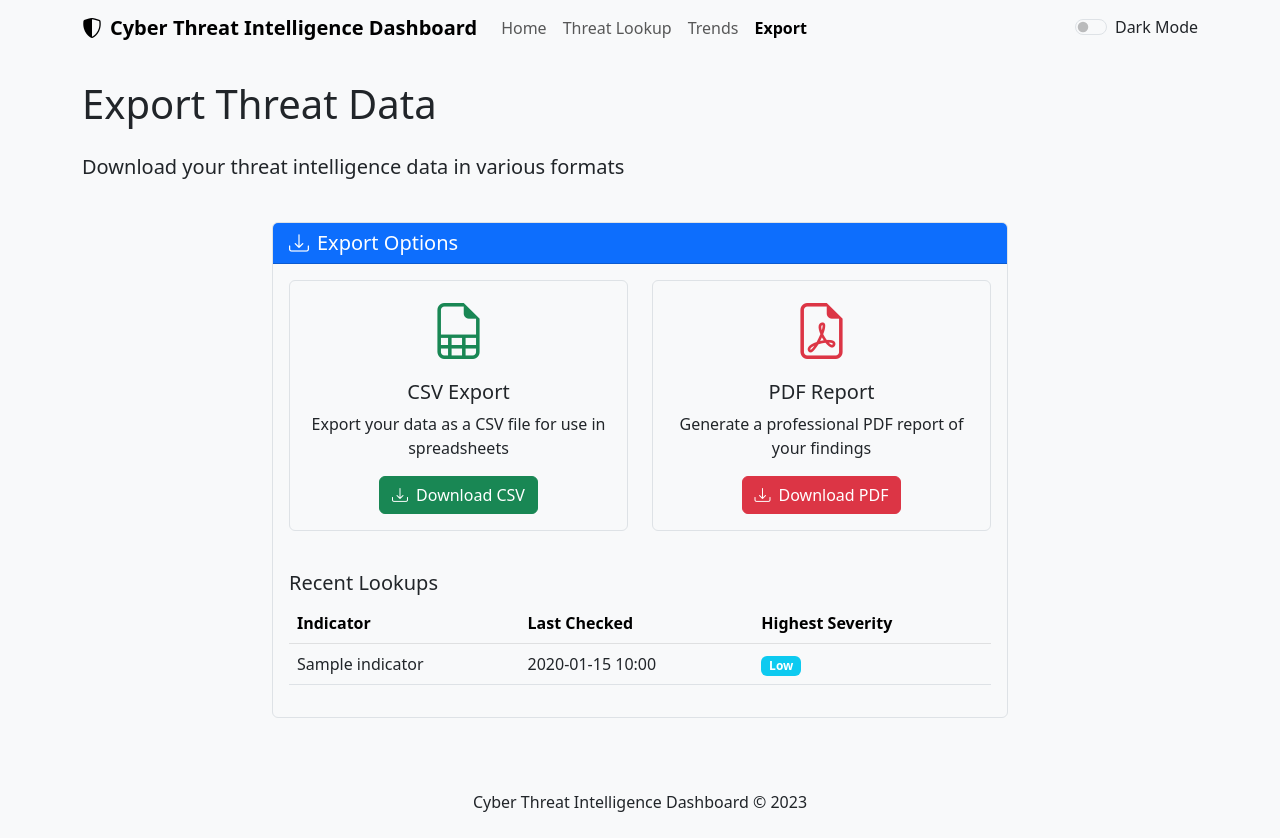
After one commit to jerincheri/cyber-threat-intel-dashboard, a Flask app: page /export-page in a window 1280 px wide. The commit adds this page. Run offline with Flask 3, Linux system fonts and the light colour scheme; a database or web service that is not in the repository returns one stand-in record (values such as "Sample title"); some libraries are stand-ins or nearby versions.

Commit message:
Complete CTI Dashboard with all features: threat lookup, visualization, export, and tagging system

```diff
--- a/app.py
+++ b/app.py
@@ -1,4 +1,3 @@
-# app.py
 from flask import Flask, render_template, request, jsonify, send_file
 from flask_pymongo import PyMongo
 from datetime import datetime
@@ -13,6 +12,7 @@ from reportlab.lib.styles import getSampleStyleSheet
 from reportlab.lib import colors
 import threading
 import time
+from bson import ObjectId
 
 app = Flask(__name__)
 
@@ -41,11 +41,24 @@ def update_dashboard_stats():
     dashboard_stats["high_severity"] = high_severity
     dashboard_stats["last_updated"] = datetime.now().strftime("%Y-%m-%d %H:%M:%S")
 
+# Helper function to get tags for an indicator
+def get_tags_for_indicator(indicator):
+    lookups = list(mongo.db.threat_lookups.find({'indicator': indicator}))
+    tags = set()
+
+    for lookup in lookups:
+        if 'tags' in lookup:
+            tags.update(lookup['tags'])
+
+    return list(tags)
+
 # Home/Dashboard route
 @app.route('/')
 def index():
     update_dashboard_stats()
-    return render_template('index.html', stats=dashboard_stats)
+    # Get recent lookups for the dashboard
+    recent_lookups = list(mongo.db.threat_lookups.find().sort('timestamp', -1).limit(5))
+    return render_template('index.html', stats=dashboard_stats, recent_lookups=recent_lookups)
 
 # Threat lookup route
 @app.route('/lookup', methods=['GET', 'POST'])
@@ -64,10 +77,14 @@ def threat_lookup():
             result['indicator'] = indicator
             mongo.db.threat_lookups.insert_one(result)
 
+        # Get tags for this indicator
+        tags = get_tags_for_indicator(indicator)
+
         # Update dashboard stats
         update_dashboard_stats()
 
-        return render_template('lookup.html', results=results, indicator=indicator, stats=dashboard_stats)
+        return render_template('lookup.html', results=results, indicator=indicator,
+                              tags=tags, stats=dashboard_stats)
 
     return render_template('lookup.html', stats=dashboard_stats)
 
@@ -107,7 +124,7 @@ def query_threat_apis(indicator):
 
     # AbuseIPDB API
     try:
-        if '.' in indicator:  # Likely an IP address
+        if '.' in indicator and not any(c.isalpha() for c in indicator):  # Likely an IP address
             abuse_url = "https://api.abuseipdb.com/api/v2/check"
             headers = {
                 'Key': ABUSEIPDB_API_KEY,
@@ -139,7 +156,13 @@ def query_threat_apis(indicator):
 
     # AlienVault OTX API
     try:
-        otx_url = f"https://otx.alienvault.com/api/v1/indicators/{indicator_type(indicator)}/{indicator}/general"
+        indicator_type = "domain"
+        if '.' in indicator and not any(c.isalpha() for c in indicator.split('.')[-1]):
+            indicator_type = "IPv4"
+        elif len(indicator) in [32, 40, 64]:  # MD5, SHA1, SHA256 hashes
+            indicator_type = "file"
+
+        otx_url = f"https://otx.alienvault.com/api/v1/indicators/{indicator_type}/{indicator}/general"
         headers = {'X-OTX-API-KEY': ALIENVAULT_API_KEY}
         response = requests.get(otx_url, headers=headers)
 
@@ -165,17 +188,6 @@ def query_threat_apis(indicator):
         print(f"AlienVault API error: {e}")
 
     return results
-
-# Determine indicator type
-def indicator_type(indicator):
-    if '.' in indicator and not any(c.isalpha() for c in indicator.split('.')[-1]):
-        return "IPv4"
-    elif '.' in indicator and any(c.isalpha() for c in indicator):
-        return "domain"
-    elif len(indicator) == 64:
-        return "file"
-    else:
-        return "hostname"
 
 # Trends and visualization route
 @app.route('/trends')
@@ -290,6 +302,13 @@ def export_data():
 
     return "Invalid format specified", 400
 
+# Export page route
+@app.route('/export-page')
+def export_page():
+    # Get recent lookups for the display
+    recent_lookups = list(mongo.db.threat_lookups.find().sort('timestamp', -1).limit(10))
+    return render_template('export.html', recent_lookups=recent_lookups, stats=dashboard_stats)
+
 # API endpoint to add tags
 @app.route('/add_tag', methods=['POST'])
 def add_tag():
@@ -310,14 +329,8 @@ def add_tag():
 # API endpoint to get tags
 @app.route('/get_tags/<indicator>')
 def get_tags(indicator):
-    lookups = list(mongo.db.threat_lookups.find({'indicator': indicator}))
-    tags = set()
-
-    for lookup in lookups:
-        if 'tags' in lookup:
-            tags.update(lookup['tags'])
-
-    return jsonify({'tags': list(tags)})
+    tags = get_tags_for_indicator(indicator)
+    return jsonify({'tags': tags})
 
 if __name__ == '__main__':
     app.run(debug=True, host='0.0.0.0', port=5000)
--- a/templates/base.html
+++ b/templates/base.html
@@ -48,6 +48,10 @@
         .stats-card:hover {
             transform: translateY(-5px);
         }
+
+        .nav-link.active {
+            font-weight: bold;
+        }
     </style>
 </head>
 <body>
@@ -62,16 +66,16 @@
             <div class="collapse navbar-collapse" id="navbarNav">
                 <ul class="navbar-nav me-auto">
                     <li class="nav-item">
-                        <a class="nav-link" href="/">Home</a>
+                        <a class="nav-link {% if request.path == '/' %}active{% endif %}" href="/">Home</a>
                     </li>
                     <li class="nav-item">
-                        <a class="nav-link" href="/lookup">Threat Lookup</a>
+                        <a class="nav-link {% if request.path == '/lookup' %}active{% endif %}" href="/lookup">Threat Lookup</a>
                     </li>
                     <li class="nav-item">
-                        <a class="nav-link" href="/trends">Trends</a>
+                        <a class="nav-link {% if request.path == '/trends' %}active{% endif %}" href="/trends">Trends</a>
                     </li>
                     <li class="nav-item">
-                        <a class="nav-link" href="/export">Export</a>
+                        <a class="nav-link {% if request.path == '/export-page' %}active{% endif %}" href="/export-page">Export</a>
                     </li>
                 </ul>
                 <div class="form-check form-switch theme-toggle">
--- /dev/null
+++ b/templates/export.html
@@ -0,0 +1,85 @@
+{% extends "base.html" %}
+
+{% block content %}
+<div class="row mb-4">
+    <div class="col-12">
+        <h1 class="mb-4">Export Threat Data</h1>
+        <p class="lead">Download your threat intelligence data in various formats</p>
+    </div>
+</div>
+
+<div class="row">
+    <div class="col-lg-8 mx-auto">
+        <div class="card">
+            <div class="card-header bg-primary text-white">
+                <h5 class="mb-0"><i class="bi bi-download me-2"></i>Export Options</h5>
+            </div>
+            <div class="card-body">
+                <div class="row">
+                    <div class="col-md-6 mb-3">
+                        <div class="card h-100">
+                            <div class="card-body text-center">
+                                <i class="bi bi-file-earmark-spreadsheet display-4 text-success"></i>
+                                <h5 class="card-title mt-3">CSV Export</h5>
+                                <p class="card-text">Export your data as a CSV file for use in spreadsheets</p>
+                                <a href="/export?format=csv" class="btn btn-success">
+                                    <i class="bi bi-download me-2"></i>Download CSV
+                                </a>
+                            </div>
+                        </div>
+                    </div>
+                    <div class="col-md-6 mb-3">
+                        <div class="card h-100">
+                            <div class="card-body text-center">
+                                <i class="bi bi-file-earmark-pdf display-4 text-danger"></i>
+                                <h5 class="card-title mt-3">PDF Report</h5>
+                                <p class="card-text">Generate a professional PDF report of your findings</p>
+                                <a href="/export?format=pdf" class="btn btn-danger">
+                                    <i class="bi bi-download me-2"></i>Download PDF
+                                </a>
+                            </div>
+                        </div>
+                    </div>
+                </div>
+
+                <div class="mt-4">
+                    <h5>Recent Lookups</h5>
+                    <div class="table-responsive">
+                        <table class="table table-hover">
+                            <thead class="table-light">
+                                <tr>
+                                    <th>Indicator</th>
+                                    <th>Last Checked</th>
+                                    <th>Highest Severity</th>
+                                </tr>
+                            </thead>
+                            <tbody>
+                                {% for lookup in recent_lookups %}
+                                <tr>
+                                    <td>{{ lookup.indicator }}</td>
+                                    <td>{{ lookup.timestamp.strftime('%Y-%m-%d %H:%M') }}</td>
+                                    <td>
+                                        {% if lookup.threat_level == 'High' %}
+                                        <span class="badge bg-danger">High</span>
+                                        {% elif lookup.threat_level == 'Medium' %}
+                                        <span class="badge bg-warning">Medium</span>
+                                        {% else %}
+                                        <span class="badge bg-info">Low</span>
+                                        {% endif %}
+                                    </td>
+                                </tr>
+                                {% endfor %}
+                            </tbody>
+                        </table>
+                    </div>
+                    {% if not recent_lookups %}
+                    <div class="text-center py-4">
+                        <p class="text-muted">No lookups yet. <a href="/lookup">Perform a threat lookup</a> to get started.</p>
+                    </div>
+                    {% endif %}
+                </div>
+            </div>
+        </div>
+    </div>
+</div>
+{% endblock %}
```
Also changed, not shown: templates/lookup.html (+130 -50 lines).
